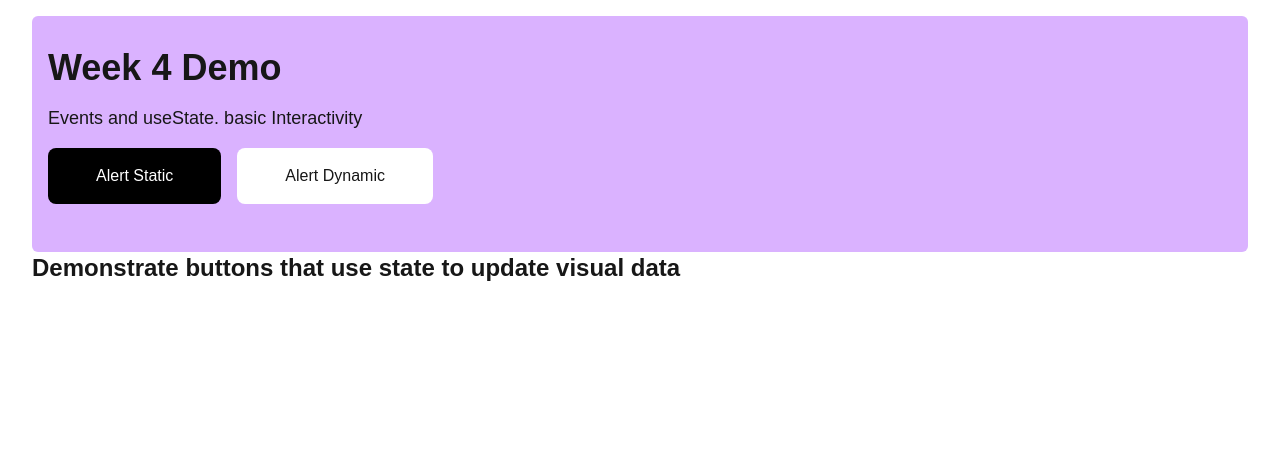
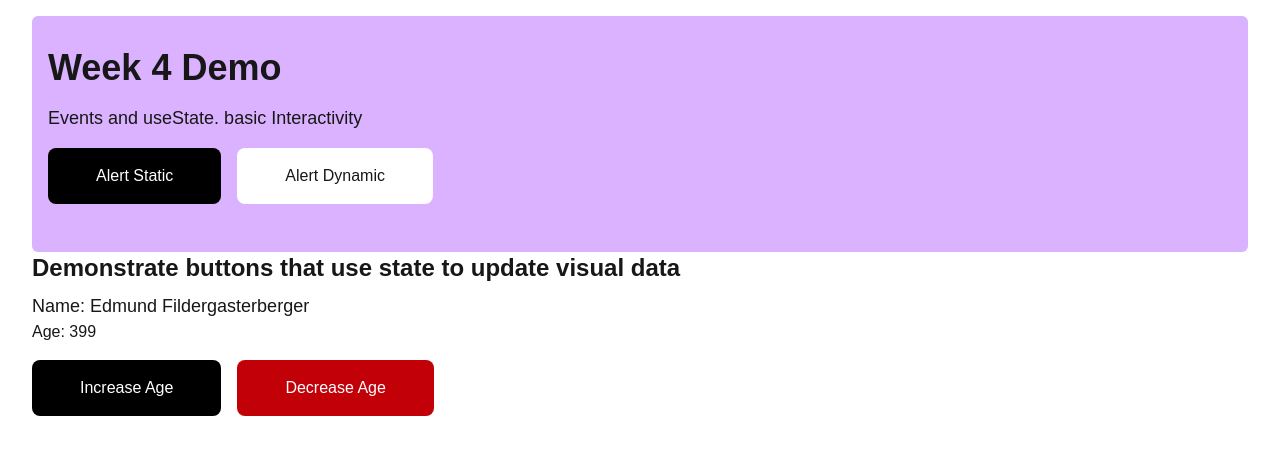
Before and after one commit to louielynmata/cprg-306-demo-site, a Next.js app: page /week-4 in a window 1280 px wide. Shown: the top 454 px of the page. Built offline with nearby package versions, Linux system fonts and the light colour scheme.

Commit message:
button examples with state

```diff
--- a/app/week-4/page.js
+++ b/app/week-4/page.js
@@ -1,7 +1,20 @@
 "use client";
+import { useState } from "react";
+
 export default function Page() {
+  const characterName = "Edmund Fildergasterberger";
+  const [characterAge, setCharacterAge] = useState(399);
+  function alertWithStaticMessage() {
+    alert(`Hello user, Look into why the static function doesn't read msg`);
+  }
   function alertWithMessage(msg = "this is a great time to be a developer!") {
     alert(`Hello user, ${msg}`);
+  }
+  function increaseAge() {
+    setCharacterAge(characterAge + 1);
+  }
+  function decreaseAge() {
+    setCharacterAge(characterAge - 1);
   }
   return (
     <main className="mx-4 xl:mx-8  my-4">
@@ -11,12 +24,12 @@ export default function Page() {
         <div className="flex gap-4">
           <button
             className="bg-black py-4 px-12 my-4 rounded-lg text-white hover:bg-blue-900 cursor-pointer"
-            onClick={alertWithMessage}
+            onClick={alertWithStaticMessage}
           >
             Alert Static
           </button>
           <button
-            onClick={() => alertWithMessage("Cool is as cool does")}
+            onClick={() => alertWithMessage("Heya! ")}
             className="bg-white py-4 px-12 my-4 rounded-lg  hover:bg-blue-100 cursor-pointer"
           >
             Alert Dynamic
@@ -29,6 +42,24 @@ export default function Page() {
             Demonstrate buttons that use state to update visual data
           </h2>
         </header>
+        <div>
+          <p className="text-lg">Name: {characterName}</p>
+          <p>Age: {characterAge}</p>
+          <div className="flex gap-4">
+            <button
+              onClick={increaseAge}
+              className="bg-black py-4 px-12 my-4 rounded-lg text-white hover:bg-blue-900 cursor-pointer"
+            >
+              Increase Age
+            </button>
+            <button
+              onClick={decreaseAge}
+              className="bg-red-700 py-4 px-12 my-4 rounded-lg text-white hover:bg-red-500 cursor-pointer"
+            >
+              Decrease Age
+            </button>
+          </div>
+        </div>
       </section>
     </main>
   );
```
